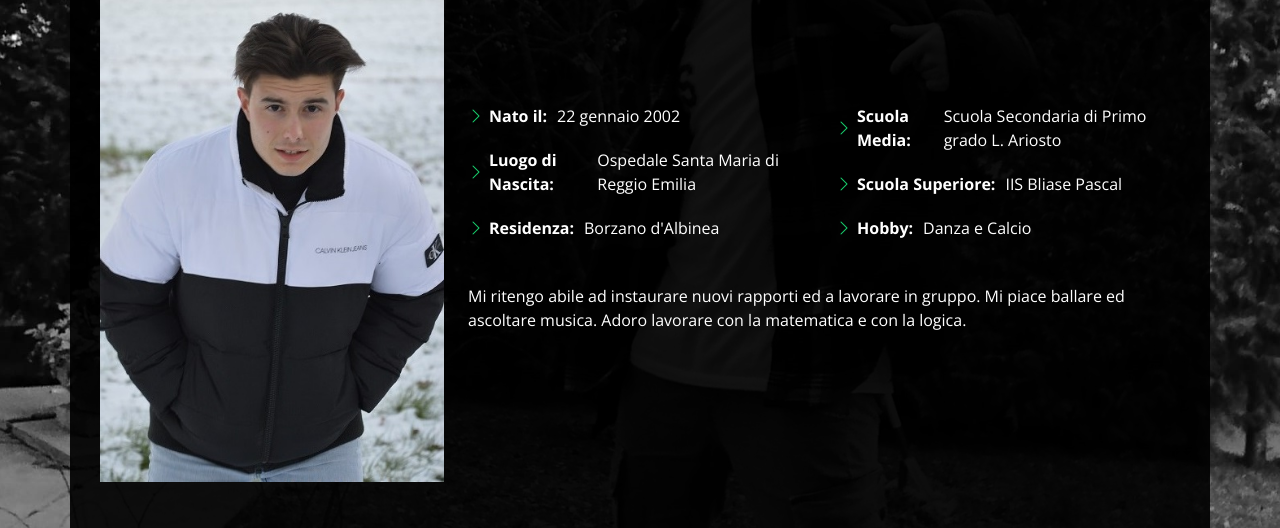
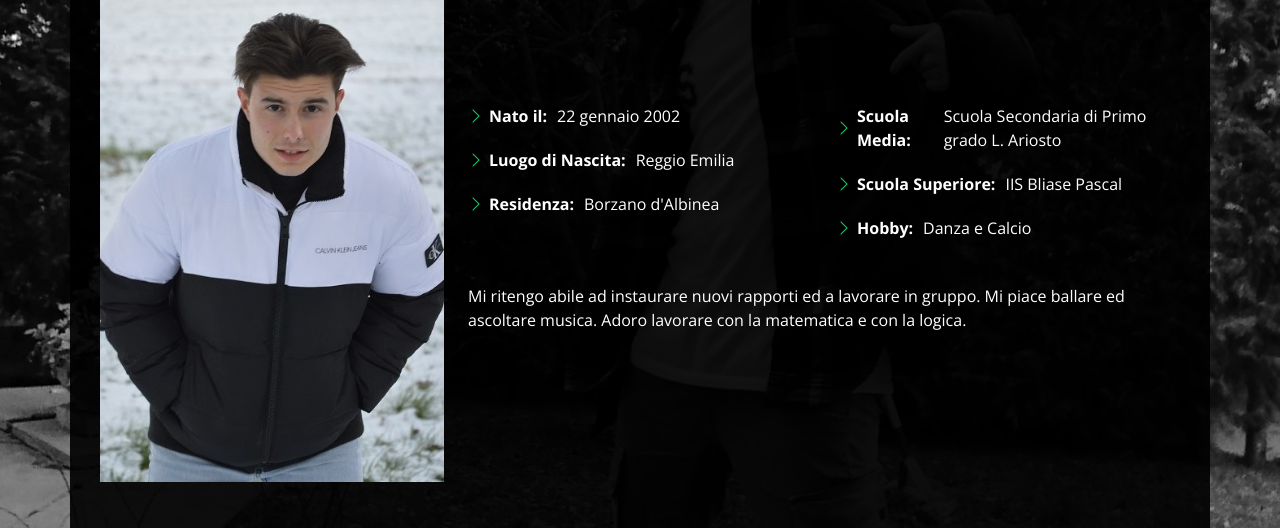
Before and after one commit to fabioprampolini/github.io, a plain HTML site: page index.html in a window 1280 px wide. Both pictures are taken after a click on the link "Chi sono". Shown: the part 229-757 px from the top of the page. Drawn offline with nearby package versions, Linux system fonts and the light colour scheme; files whose address does not match are found by name.

Commit message:
Update index.html

```diff
--- a/index.html
+++ b/index.html
@@ -68,7 +68,7 @@
             <div class="col-lg-6">
               <ul>
                 <li><i class="bi bi-chevron-right"></i> <strong>Nato il:</strong> <span>22 gennaio 2002 </span></li>
-                <li><i class="bi bi-chevron-right"></i> <strong>Luogo di Nascita:</strong> <span>Ospedale Santa Maria di Reggio Emilia</span></li>
+                <li><i class="bi bi-chevron-right"></i> <strong>Luogo di Nascita:</strong> <span>Reggio Emilia</span></li>
                 <li><i class="bi bi-chevron-right"></i> <strong>Residenza:</strong> <span>Borzano d'Albinea</span></li>
 
               </ul>
```
